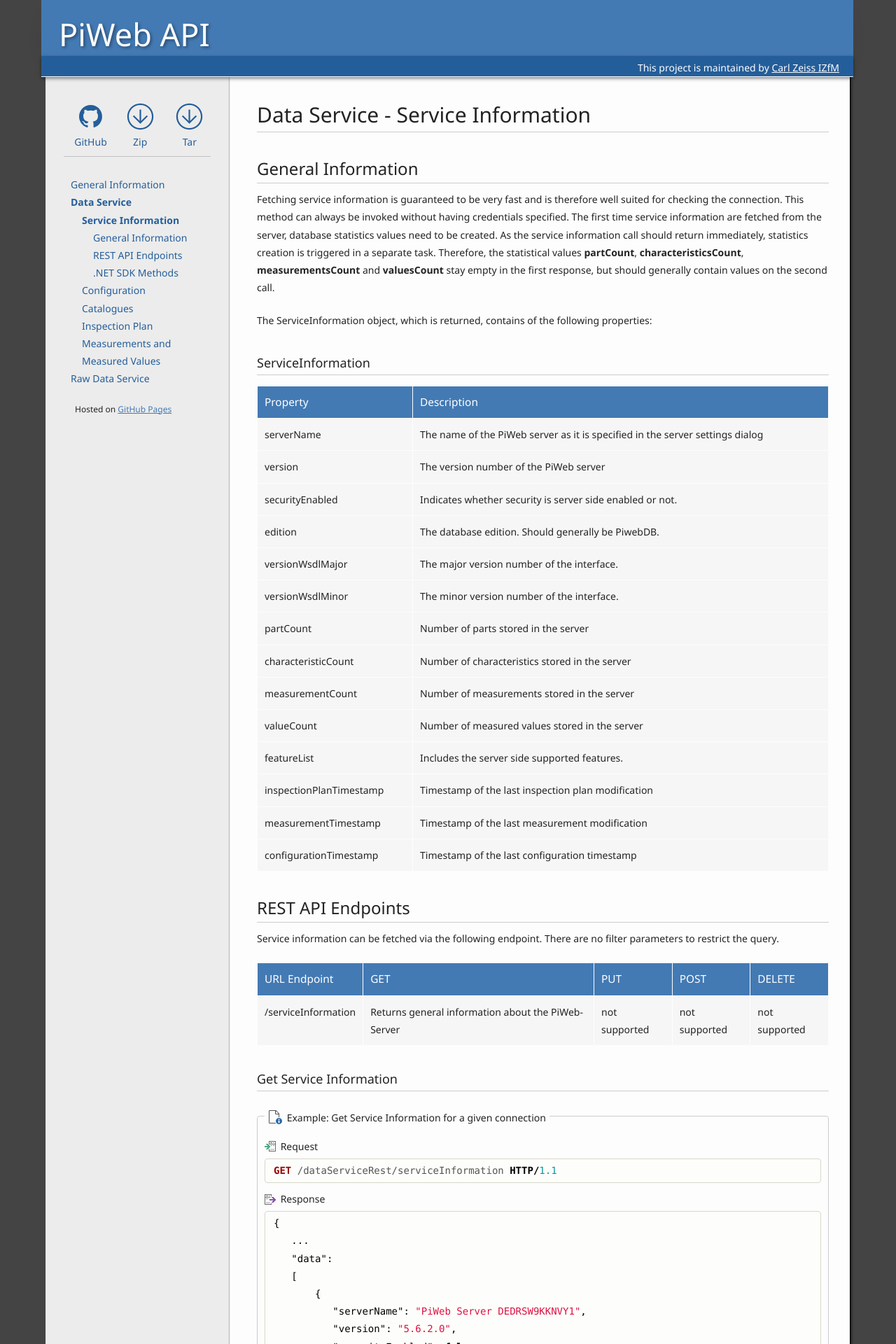
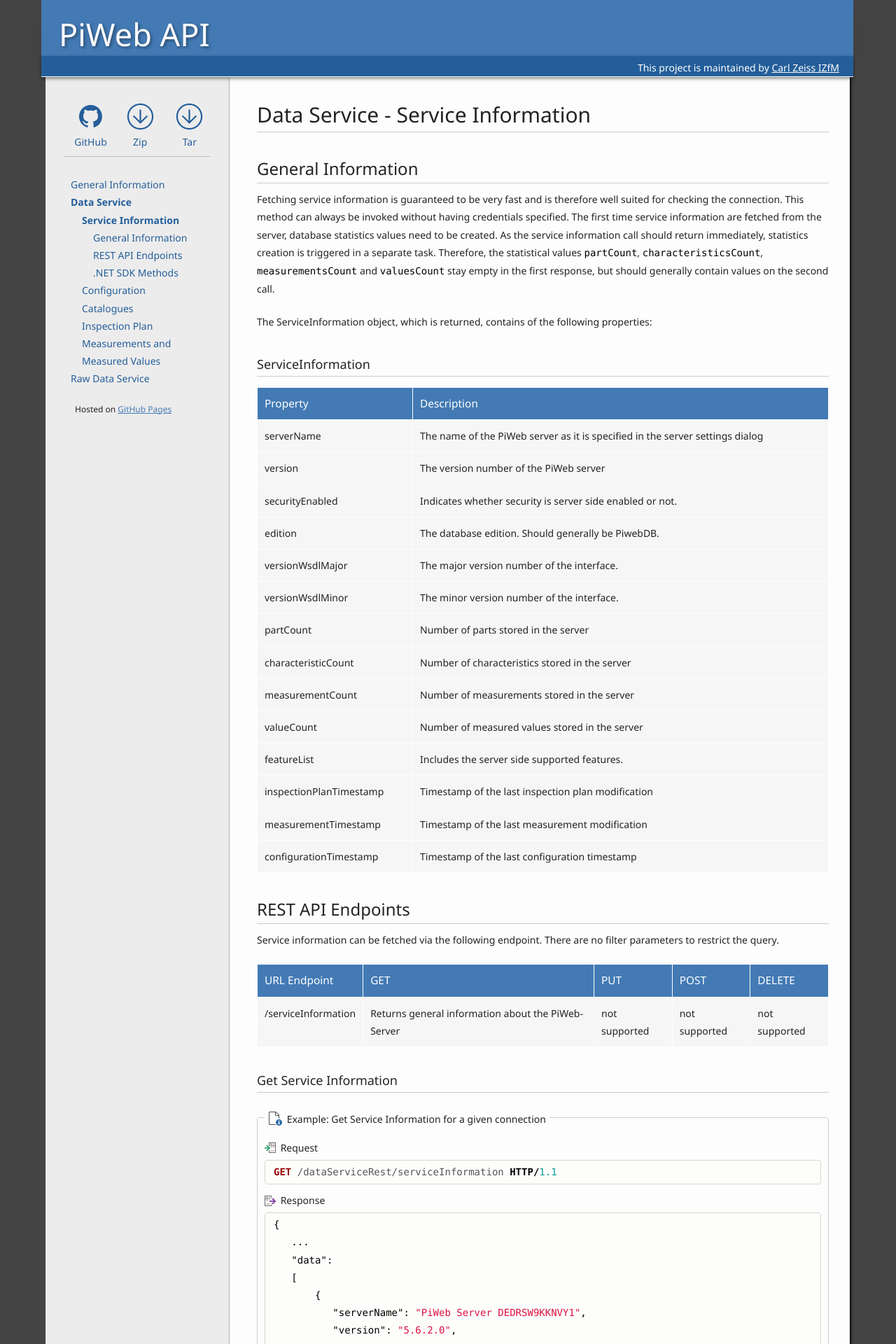
Before and after one commit to ZEISS-PiWeb/PiWeb-Api, a Jekyll site: the page built from _pages/021-serviceinformation.md, in a window 1280 px wide. Shown: the top 1920 px of the page at 70% size. Built offline with Jekyll 4.4.1, drawn with Linux system fonts in a browser that asks for light colours.

````diff
--- a/_pages/021-serviceinformation.md
+++ b/_pages/021-serviceinformation.md
@@ -15,7 +15,7 @@ redirect_from: "/dataservice/"
 ## {{ page.sections['general'] }}
 
 Fetching service information is guaranteed to be very fast and is therefore well suited for checking the connection. This method can always be invoked without having credentials specified.
-The first time service information are fetched from the server, database statistics values need to be created. As the service information call should return immediately, statistics creation is triggered in a separate task. Therefore, the statistical values **partCount**, **characteristicsCount**, **measurementsCount** and **valuesCount** stay empty in the first response, but should generally contain values on the second call.
+The first time service information are fetched from the server, database statistics values need to be created. As the service information call should return immediately, statistics creation is triggered in a separate task. Therefore, the statistical values ```partCount```, ```characteristicsCount```, ```measurementsCount``` and ```valuesCount``` stay empty in the first response, but should generally contain values on the second call.
 
 The ServiceInformation object, which is returned, contains of the following properties:
 
````
